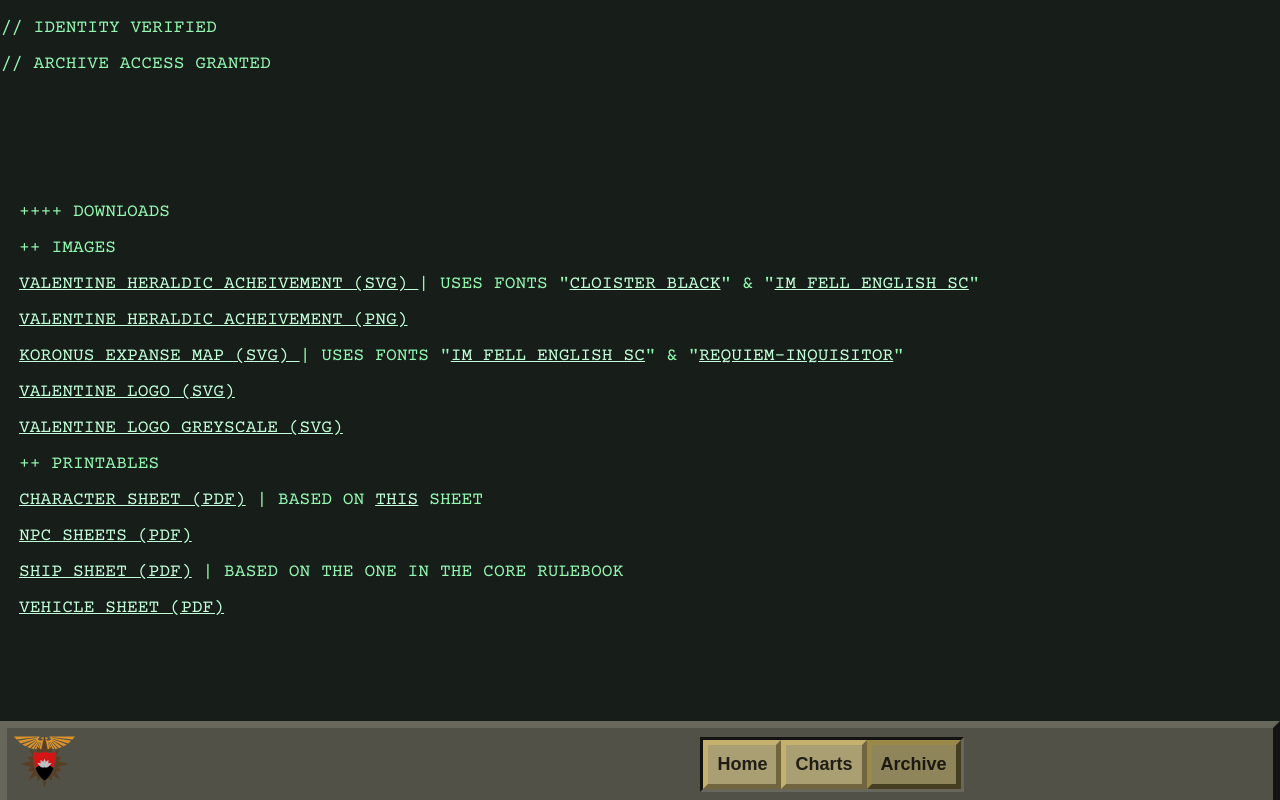
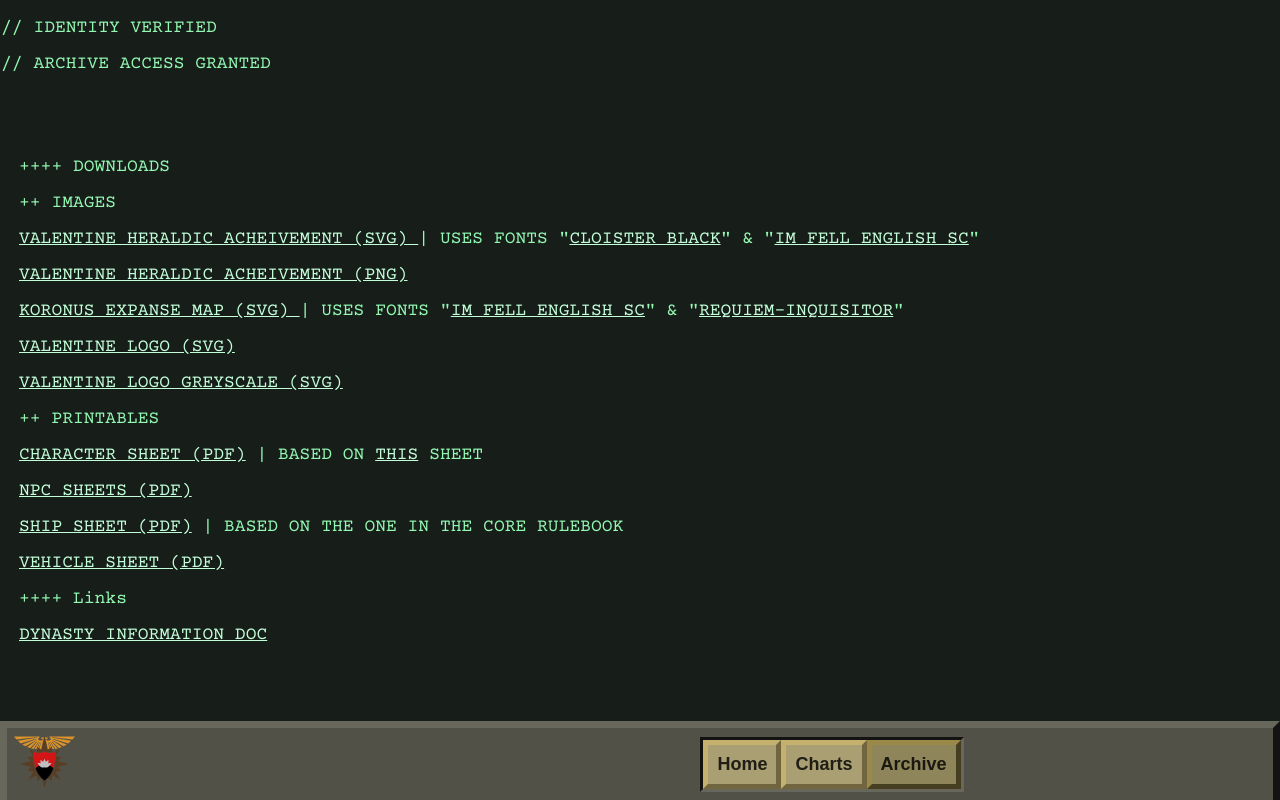
Before and after one commit to Catman06/RT-Chart-Database-Interface, a Vue app: page / in a window 1280 px wide. Both pictures are taken after a click on the element "Archive". Built offline with nearby package versions, Linux system fonts and the light colour scheme; a web font is replaced by a local one.

Commit message:
Updated Ship Sheet & Added a link to the Archive page

```diff
--- a/src/components/ArchivePage.vue
+++ b/src/components/ArchivePage.vue
@@ -42,6 +42,8 @@
 			 | BASED ON THE ONE IN THE CORE RULEBOOK
 		</p>
 		<a href="Downloads/Vehicle Sheet.pdf" target="_blank">VEHICLE SHEET (PDF)</a>
+		<p>++++ Links</p>
+		<p><a href="https://docs.google.com/document/d/1NW5jzjWxolTqlVc6wh2xpsM4EDofjNacQvpMMVWnol4/edit?usp=sharing">DYNASTY INFORMATION DOC</a></p>
 	</div>
 </template>
 
```
Also changed, not shown: 1 other file (tests, documents, lock files or other folders).
